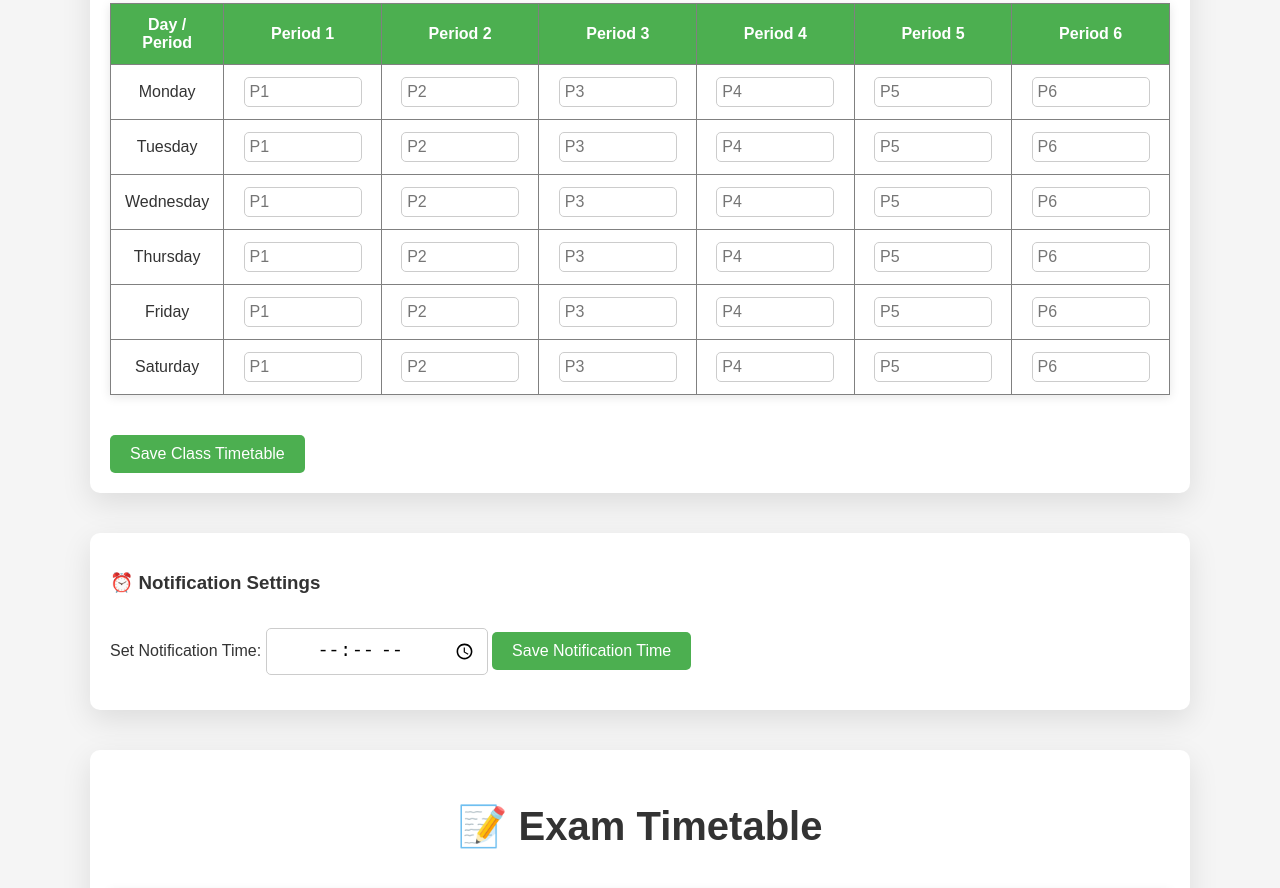
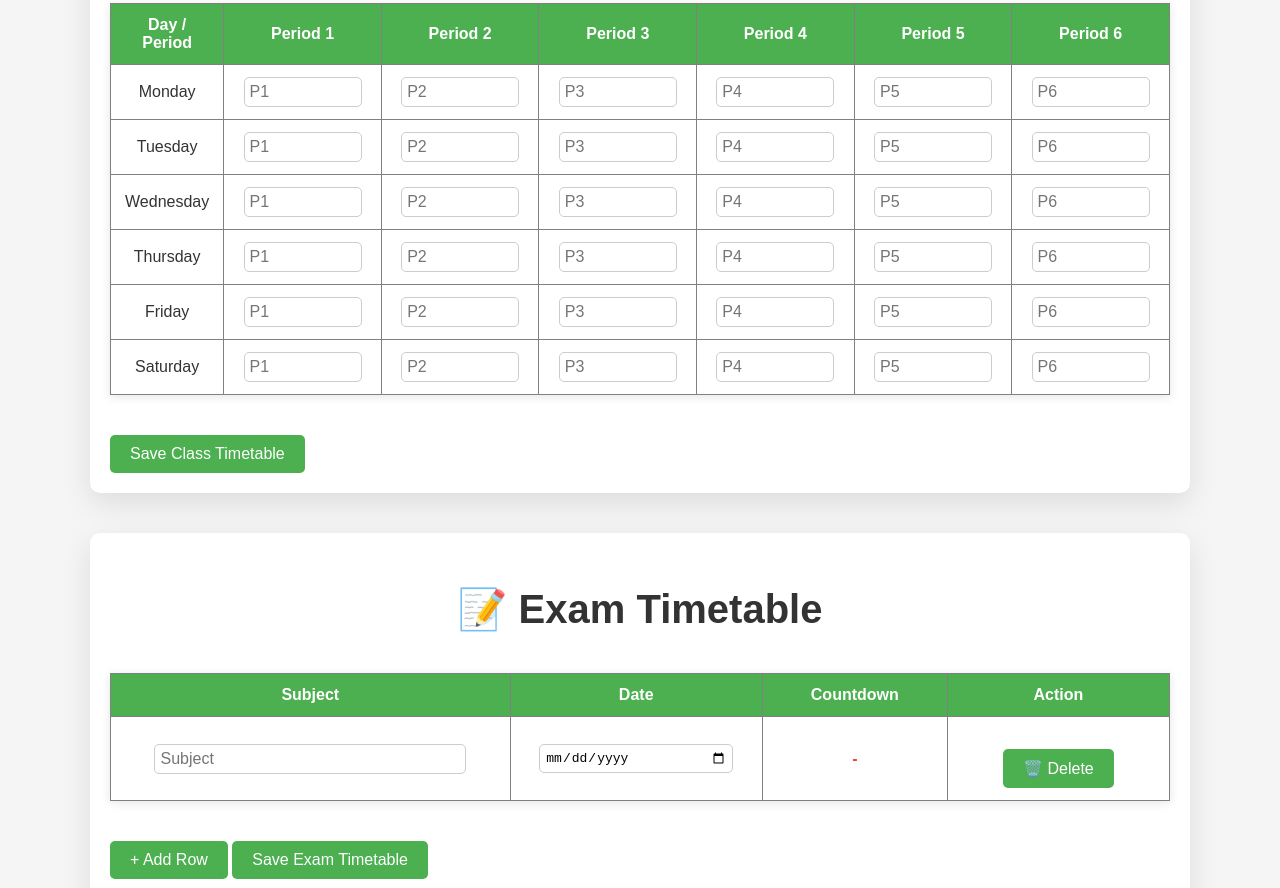
Before and after one commit to SaiRohith-09/My-Student-Hub, a plain HTML site: page academics.html in a window 1280 px wide. Shown: the part 356-1244 px from the top of the page. Drawn offline with Linux system fonts and the light colour scheme; sample sign-in values are in the browser's storage.

Commit message:
Update academics.html

```diff
--- a/academics.html
+++ b/academics.html
@@ -39,15 +39,6 @@
   </table>
   <button onclick="saveClassTimetable()">Save Class Timetable</button>
 </section>
-
-<!-- Input for setting the notification time -->
-<section class="notification-setting">
-  <h3>⏰ Notification Settings</h3>
-  <label for="notification-time">Set Notification Time:</label>
-  <input type="time" id="notification-time" />
-  <button onclick="saveNotificationTime()">Save Notification Time</button>
-</section>
-
 
     <!-- Editable Exam Timetable with Countdown -->
     <section class="exam-timetable">
```
